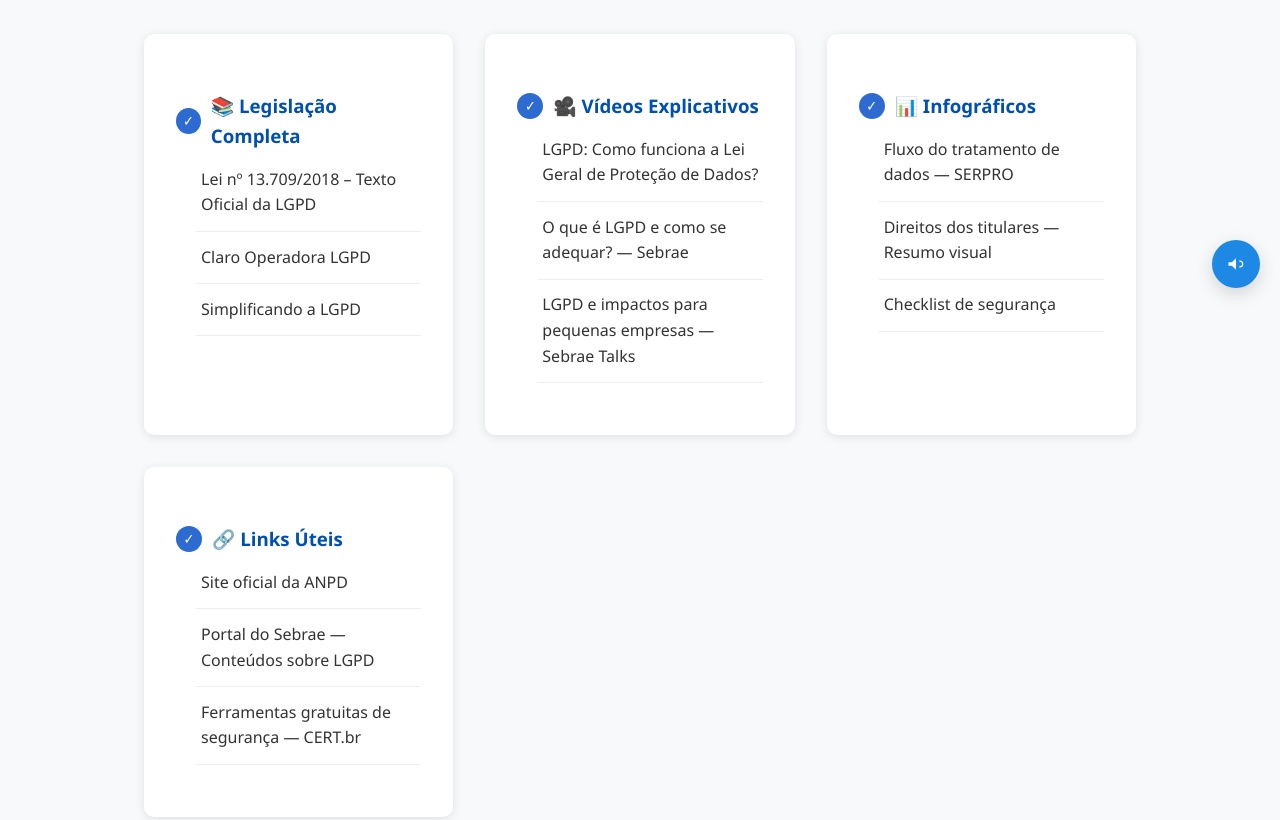
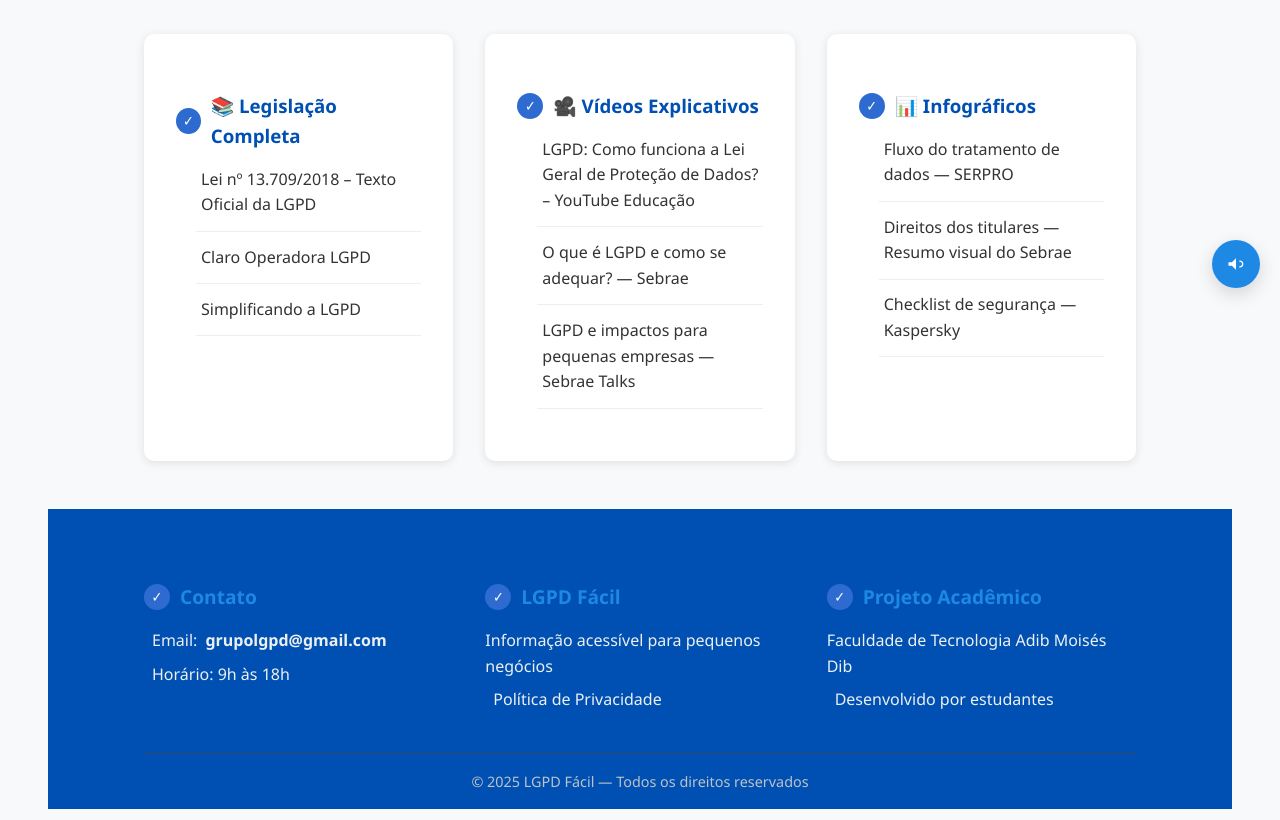
Before and after one commit to lucasdourado9-dotcom/site-lgpd, a plain HTML site: page recursos.html in a window 1280 px wide. Shown: the part 480-1300 px from the top of the page. Drawn offline with Linux system fonts and the light colour scheme.

Commit message:
Update recursos.html

```diff
--- a/recursos.html
+++ b/recursos.html
@@ -72,7 +72,7 @@
                     <ul>
                         <li>
                             <a href="https://www.youtube.com/watch?v=9SV6OLylNHk" target="_blank">
-                                LGPD: Como funciona a Lei Geral de Proteção de Dados?
+                                LGPD: Como funciona a Lei Geral de Proteção de Dados? – YouTube Educação
                             </a>
                         </li>
 
@@ -102,41 +102,24 @@
 
                         <li>
                             <a href="https://www.sebrae.com.br/sites/PortalSebrae/artigos/conheca-os-direitos-dos-titulares-na-lgpd" target="_blank">
-                                Direitos dos titulares — Resumo visual
+                                Direitos dos titulares — Resumo visual do Sebrae
                             </a>
                         </li>
 
                         <li>
                             <a href="https://www.kaspersky.com.br/resource-center/threats/how-to-create-a-cybersecurity-checklist" target="_blank">
-                                Checklist de segurança
+                                Checklist de segurança — Kaspersky
                             </a>
                         </li>
                     </ul>
                 </div>
 
-                <!-- LINKS ÚTEIS -->
+                <!-- (SEÇÃO REMOVIDA)
                 <div class="resource-category">
                     <h3>🔗 Links Úteis</h3>
-                    <ul>
-                        <li>
-                            <a href="https://www.gov.br/anpd" target="_blank">
-                                Site oficial da ANPD
-                            </a>
-                        </li>
-
-                        <li>
-                            <a href="https://www.sebrae.com.br/sites/PortalSebrae/busca?q=lgpd" target="_blank">
-                                Portal do Sebrae — Conteúdos sobre LGPD
-                            </a>
-                        </li>
-
-                        <li>
-                            <a href="https://www.cert.br/" target="_blank">
-                                Ferramentas gratuitas de segurança — CERT.br
-                            </a>
-                        </li>
-                    </ul>
+                    ...
                 </div>
+                -->
 
             </div>
         </div>
```
